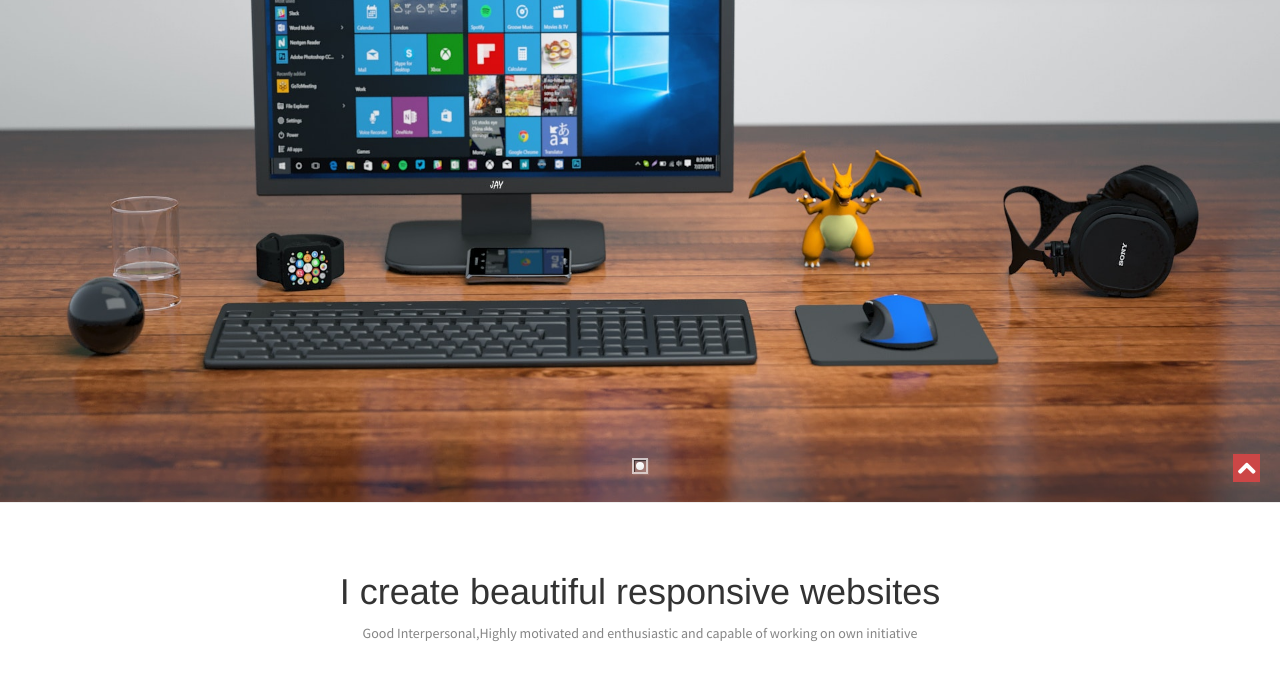
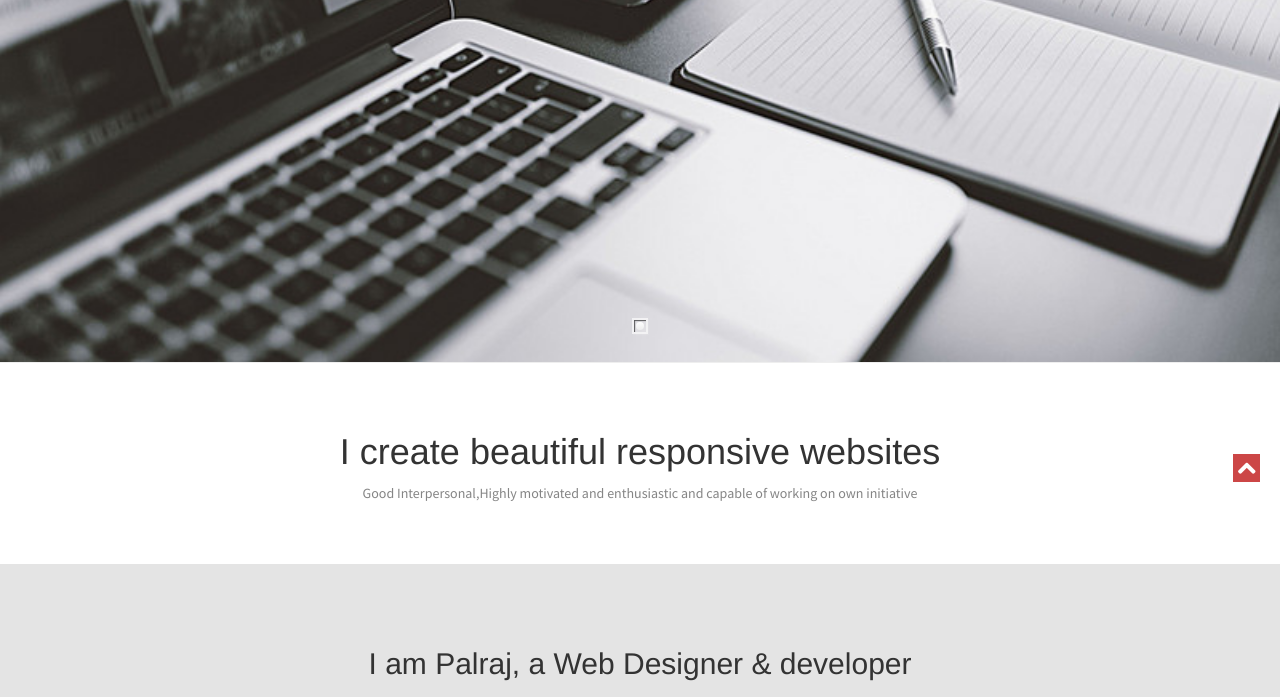
Before and after one commit to palrajsiva/palrajsiva.github.io, a plain HTML site: page index.html in a window 1280 px wide. Shown: the part 298-995 px from the top of the page. Drawn offline with nearby package versions, Linux system fonts and the light colour scheme.

Commit message:
first commit

```diff
--- a/index.html
+++ b/index.html
@@ -7,8 +7,10 @@
 <!--<![endif]-->
 <head>
     <meta charset="utf-8">
-     <meta name="viewport" content="width=device-width, initial-scale=1.0">
-    [if lt IE 9]>
+     <meta name="viewport" content="width=device-width, initial-scale=1">
+     <link rel="stylesheet" href="https://www.w3schools.com/w3css/4/w3.css">
+     <link rel="shortcut icon" href="favicon2.png">
+    <!--[if lt IE 9]>
     <meta http-equiv="X-UA-Compatible" content="IE=edge,chrome=1">
     <!--[endif]-->
     <title>Palraj</title>
@@ -66,7 +68,7 @@
     <div id="#top"></div>
     <section id="home">
         <div class="banner-container">
-            <img src="images/bac2.jpg" alt="banner" />
+            <img src="images/back5.jpg" alt="banner" />
             <div class="container banner-content">
                 <div id="da-slider" class="da-slider">
                     <div class="da-slide">
@@ -79,7 +81,7 @@
                         <h2>HTML5/CSS3</h2>
                         <p>HTML5 is a markup language used for structuring and presenting Web.</p>
                         <div class="da-img"></div>
-                    </div>
+                    </div></div></div>
                     <!---<div class="da-slide">
                         <h2>JavaScript/jQuery</h2>
                         <p>jQuery: Write Less, Do More...</p>
```
Also changed, not shown: favicon2.png (added), images/back5.jpg (added), images/bg.gif (added).
